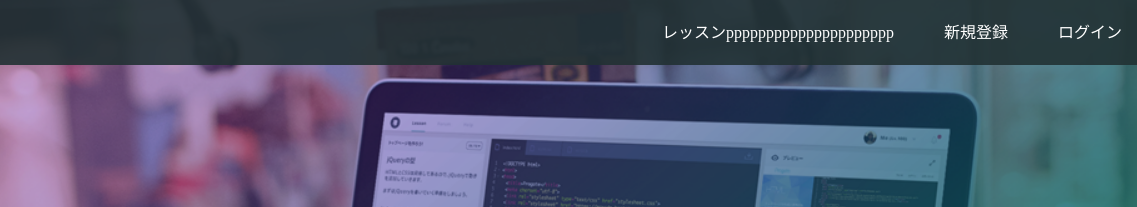
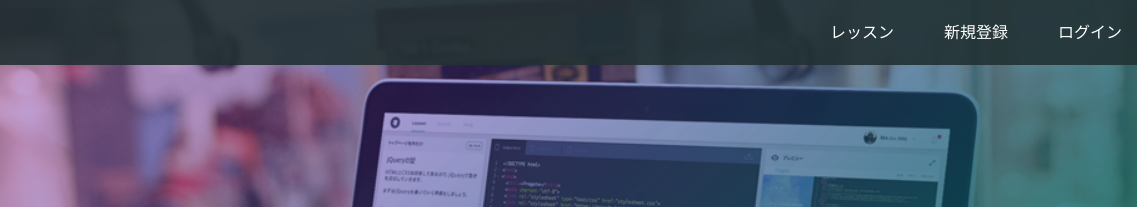
Before and after one commit to kanon-schezo/kanon-schezo.github.io, a plain HTML site: page index.html in a window 1280 px wide. Shown: the top 207 px of the page, 143-1280 px from the left. Drawn offline with Linux system fonts and the light colour scheme.

Commit message:
Update index.html

```diff
--- a/index.html
+++ b/index.html
@@ -15,7 +15,7 @@
       </div>
       <span class="fa fa-bars menu-icon"></span>
       <div class="header-right">
-        <a href="#">レッスンppppppppppppppppppppp</a>
+        <a href="#">レッスン</a>
         <a href="#">新規登録</a>
         <a href="#" class="login">ログイン</a>
       </div>
```
